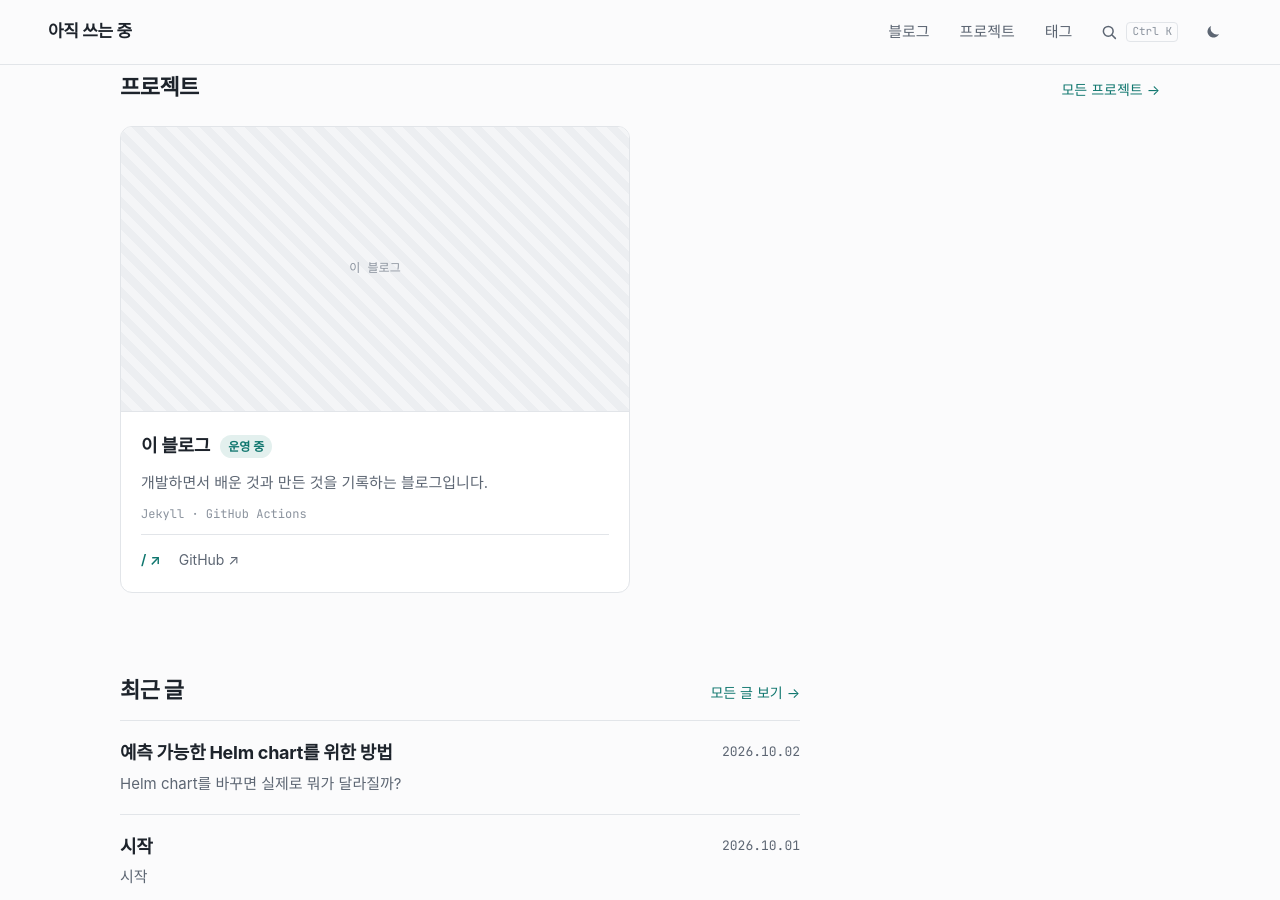
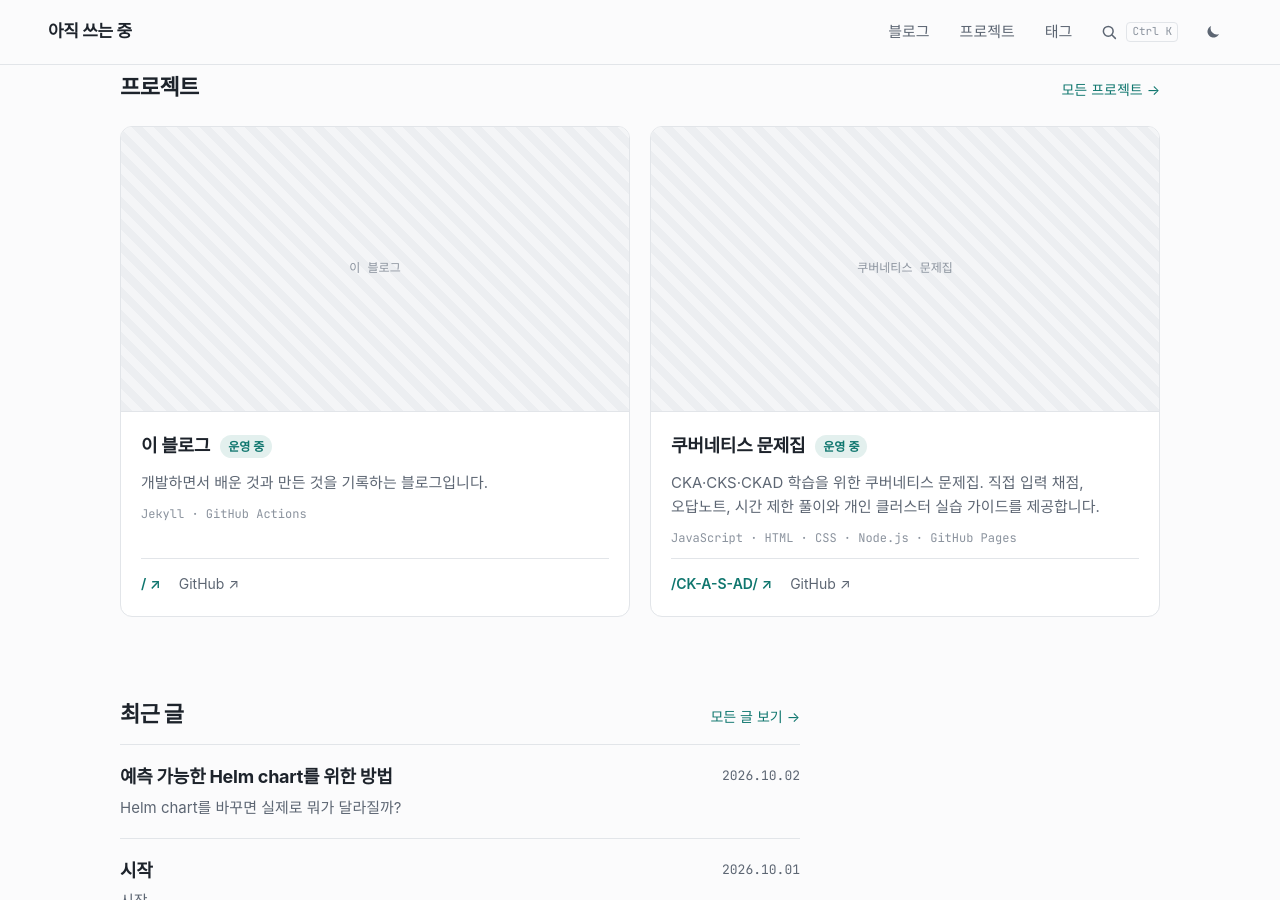
Before and after one commit to powerpower2005/powerpower2005.github.io, a Jekyll site: the page built from index.html, in a window 1280 px wide and 900 px high, scrolled down 378 px. Built offline with Jekyll 4.4.1, drawn with Linux system fonts in a browser that asks for light colours; some web fonts are replaced.

Commit message:
Add Kubernetes practice site to projects

```diff
--- a/_data/projects.yml
+++ b/_data/projects.yml
@@ -11,3 +11,16 @@
   desc: 개발하면서 배운 것과 만든 것을 기록하는 블로그입니다.
   desc_en: Notes on what I learn and build.
   stack: [Jekyll, GitHub Actions]
+
+- id: ck-a-s-ad
+  name: 쿠버네티스 문제집
+  name_en: Kubernetes Practice
+  path: /CK-A-S-AD/
+  repo: https://github.com/powerpower2005/CK-A-S-AD
+  status: live
+  home: true
+  short: CKA · CKS · CKAD 학습 문제와 실습 가이드
+  short_en: Practice questions and lab guides for CKA, CKS, and CKAD
+  desc: CKA·CKS·CKAD 학습을 위한 쿠버네티스 문제집. 직접 입력 채점, 오답노트, 시간 제한 풀이와 개인 클러스터 실습 가이드를 제공합니다.
+  desc_en: A Kubernetes study site for CKA, CKS, and CKAD with typed-answer grading, wrong-answer review, timed practice, and guides for hands-on labs in your own cluster.
+  stack: [JavaScript, HTML, CSS, Node.js, GitHub Pages]
```
